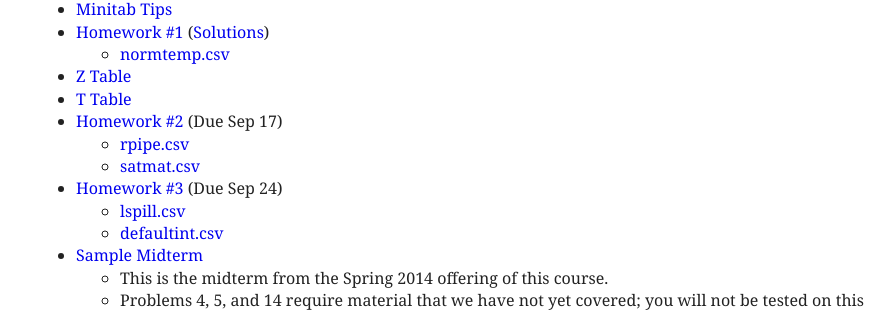
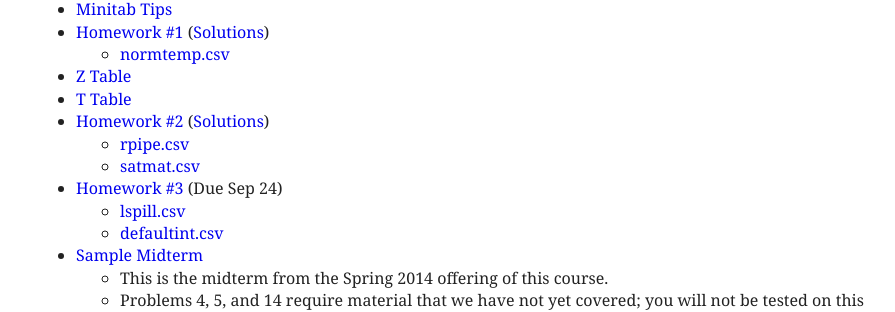
Before and after one commit to patperry/patperry.github.com, a Jekyll site: the page built from course/ub0003/index.html, in a window 1280 px wide. Shown: the part 1251-1563 px from the top of the page, without its empty margins (176-1071 px from the left). Built offline with Jekyll 4.4.1, drawn with Linux system fonts in a browser that asks for light colours.

Commit message:
add hw2 solutions

```diff
--- a/course/ub0003/index.html
+++ b/course/ub0003/index.html
@@ -92,7 +92,7 @@ stylesheet: /css/main.css?v=1
     </ul>
   <li><a href="handout/ztable.pdf">Z Table</a>
   <li><a href="handout/ttable.pdf">T Table</a>
-  <li><a href="hw/hw2.pdf">Homework #2</a> (Due Sep 17)
+  <li><a href="hw/hw2.pdf">Homework #2</a> (<a href="hw/hw2-sol.pdf">Solutions</a>)
     <ul>
       <li><a href="data/rpipe.csv">rpipe.csv</a>
       <li><a href="data/satmat.csv">satmat.csv</a>
```
Also changed, not shown: 1 other file.
